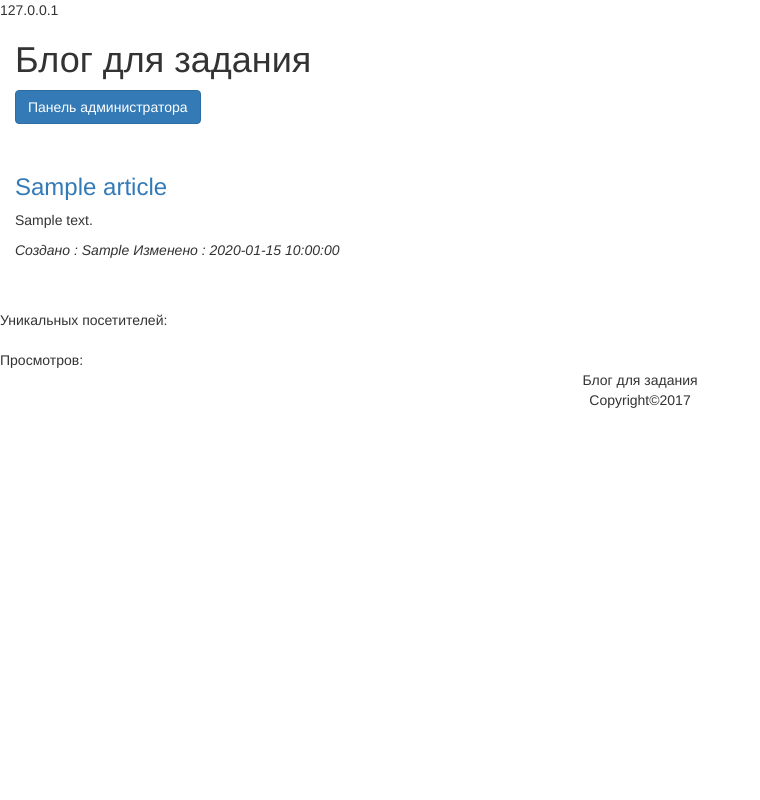
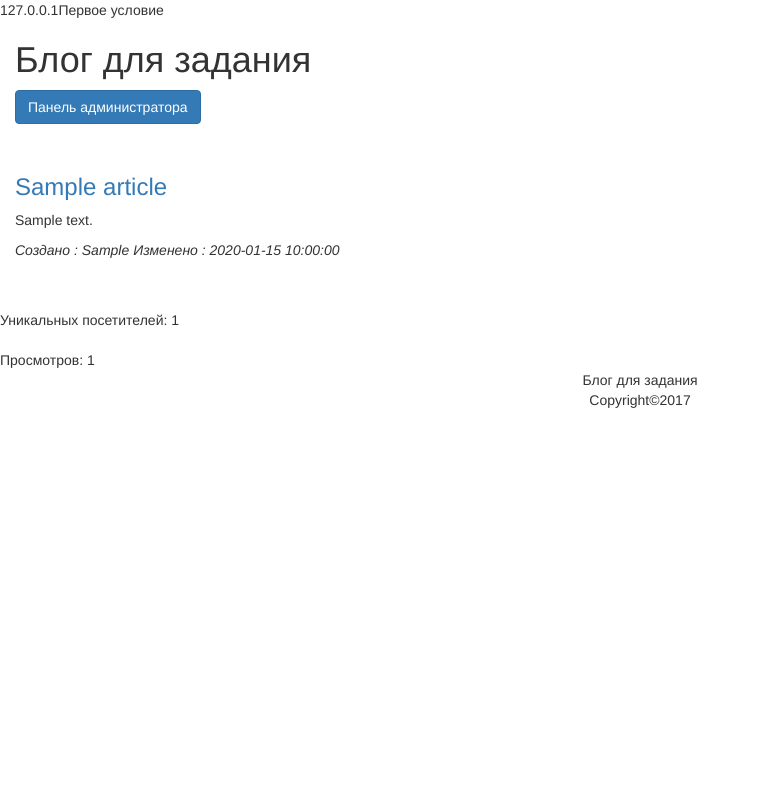
Before and after one commit to tereshchenkomax/BLOG, a PHP site: page /index.php in a window 1280 px wide. Shown: the whole page, without its empty margins (0-760 px from the left). Run offline with PHP 8.4, Linux system fonts and the light colour scheme; tables that the repository leaves empty or names only in its code hold one stand-in row (values such as "Sample post"); data that the repository does not hold is empty.

Commit message:
небольшие правки счетчика

```diff
--- a/count.php
+++ b/count.php
@@ -6,25 +6,28 @@ echo $_SERVER['REMOTE_ADDR'];
 
 $date = date("Y-m-d");
 //Были ли посещения за сегодня?
-$res = mysqli_query($link, "SELECT 'visit_id' FROM visits WHERE 'date'= '$date'") or die("Проблема при подключении");
-
+$res = mysqli_query($link, "SELECT visit_id FROM visits WHERE date= '$date'") or die("Проблема при подключении");
 //Если за сегодня еще не было посетителей
 if (mysqli_num_rows($res) == 0) {
+    echo ('Первое условие');
     //Clean table's ip's
     mysqli_query($link, "DELETE FROM ip");
     //Add new visitior's ip
-    mysqli_query($link, "INSERT INTO ip(`ip_adress`) VALUES ($visitor_ip)");
+    mysqli_query($link, "INSERT INTO ip(`ip_adress`) VALUES ('$visitor_ip')");
     //Add hosts to base named 'visits'
-    $res_count = mysqli_query($link, "INSERT INTO visits SET 'date'='$date', 'hosts'=1, 'views'=1");
+    $res_count = mysqli_query($link, "INSERT INTO visits(`date`, `hosts`, `views`) VALUES ('$date',1,1)");
 } else {
+    echo ('Второе условие');
     //checkin' ip matches
-    $current_ip = mysqli_query($link, "SELECT 'ip_id' FROM ip WHERE 'ip_adress'='$visitor_ip'");
+    $current_ip = mysqli_query($link, "SELECT ip_id FROM ip WHERE ip_adress='$visitor_ip'");
+    //echo (string $current_ip);
     //not unique ip
     if (mysqli_num_rows($current_ip) == 1) {
-        mysqli_query($link, "UPDATE visits SET 'views'='views'+1 WHERE 'date'='$date'");//+1 view 4 this date
+        echo ('Не уникальный ИП');
+        mysqli_query($link, "UPDATE visits SET views='views'+1 WHERE date='$date'");//+1 view 4 this date //WHERE date='$date'//
     } else {
-        mysqli_query($link, "INSERT INTO ip SET 'ip_adress'='$visitor_ip'");//adding new ip to base
-        mysqli_query($link, "UPDATE visits SET 'hosts'='hosts'+1, 'views'='views'+1 WHERE 'date'='$date'");//+1 new(hosts + view)
+        mysqli_query($link, "INSERT INTO ip(`ip_adress`) VALUES ('$visitor_ip')");//adding new ip to base
+        mysqli_query($link, "UPDATE visits SET hosts='hosts'+1, views='views'+1 WHERE date='$date'");//+1 new(hosts + view)
     }
-
+    //echo ('$res');
 }
--- a/views/showstats.php
+++ b/views/showstats.php
@@ -1,6 +1,6 @@
 <?php
 
-$res1 = mysqli_query($link, "SELECT 'views','hosts' FROM visits WHERE 'date'= '$date'");
+$res1 = mysqli_query($link, "SELECT views,hosts FROM visits WHERE date = '$date'");
 $row = mysqli_fetch_assoc($res1);
 
 echo '<br>Уникальных посетителей: ' . $row['hosts'] . '</br>';
```
